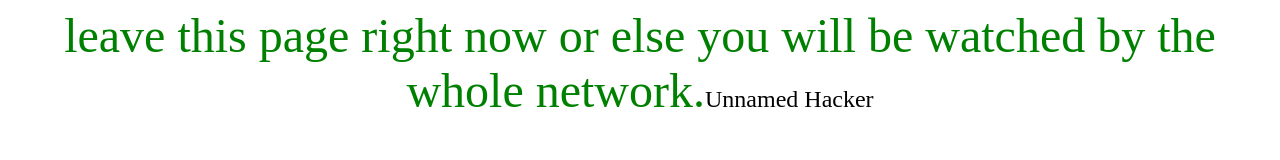
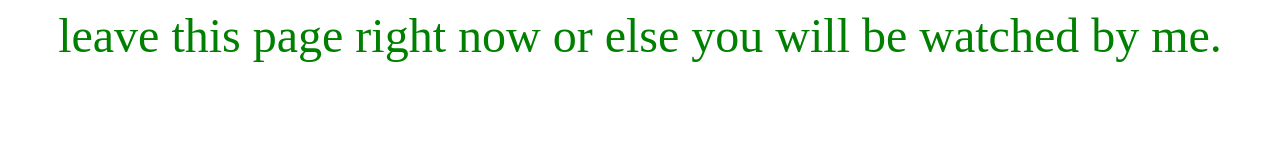
Before and after one commit to akash2006/threaten, a plain HTML site: page index.html in a window 1280 px wide. Drawn offline with Linux system fonts and the light colour scheme.

Commit message:
Update index.html

```diff
--- a/index.html
+++ b/index.html
@@ -3,6 +3,6 @@
 <title>Read the webpage</title>
 </head>
 <body>
-<p align="center"><font face="Magenta" color="green" size=50>leave this page right now or else you will be watched by the whole network.</font><font size=5>Unnamed Hacker</font></p>
+<p align="center"><font face="Magneto" color="green" size=50>leave this page right now or else you will be watched by me.</font></p>
 </body>
 </html>
```
